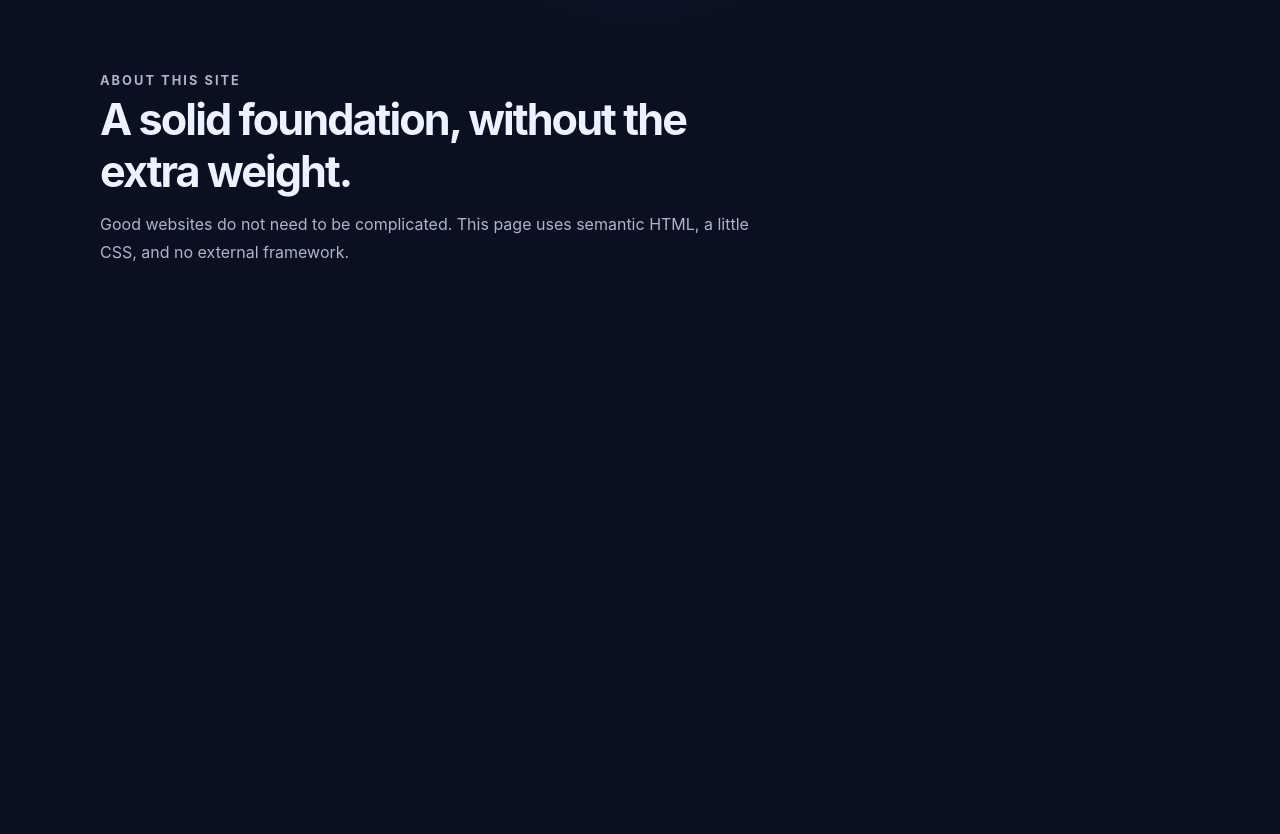
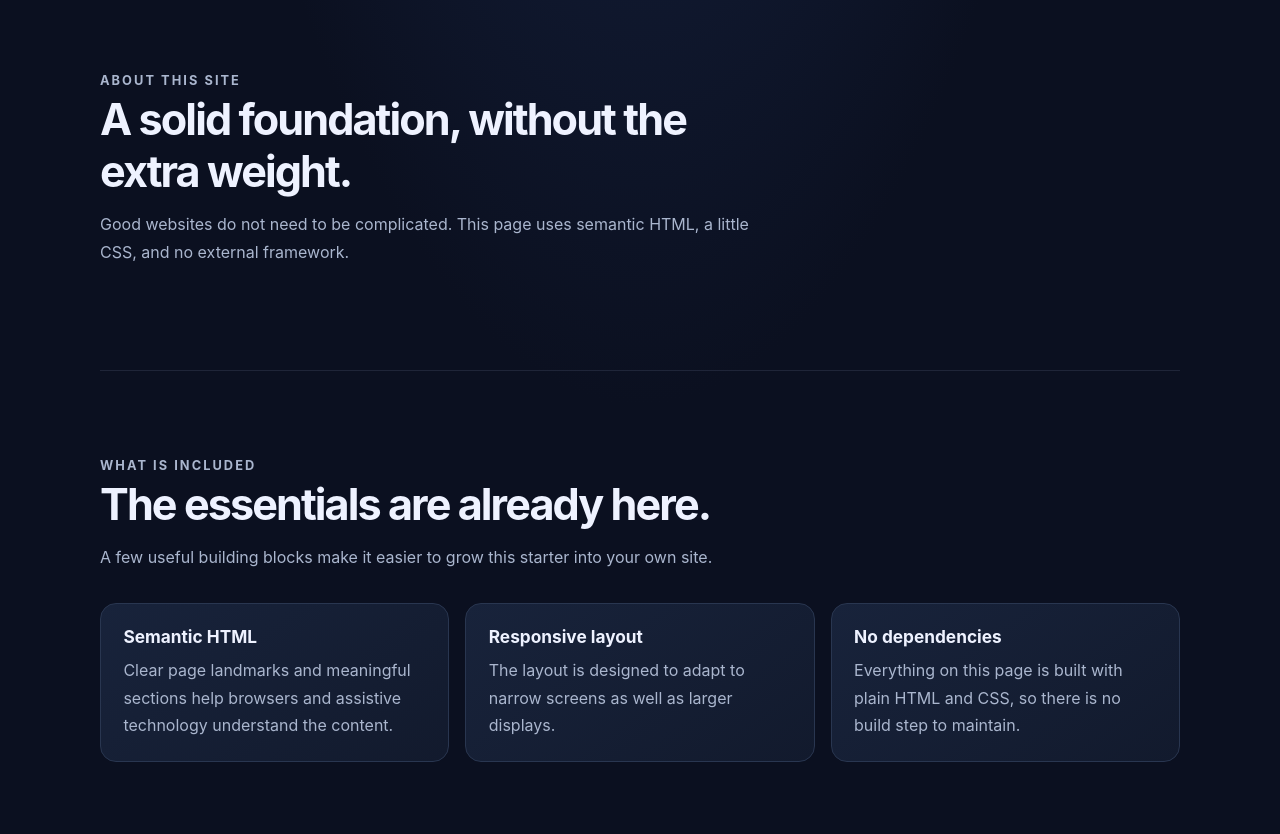
Before and after one commit to GDDASH45/htmlproject, a plain HTML site: page index.html in a window 1280 px wide. Shown: the part 775-1609 px from the top of the page. Before the commit the page ends 1145 px from the top, so only its background shows below. Drawn offline with Linux system fonts and the light colour scheme.

Commit message:
Introduce feature cards

```diff
--- a/index.html
+++ b/index.html
@@ -176,6 +176,29 @@
       color: var(--muted);
       line-height: 1.75;
     }
+    .card-grid {
+      display: grid;
+      grid-template-columns: repeat(3, minmax(0, 1fr));
+      gap: 1rem;
+    }
+
+    .feature-card {
+      padding: 1.4rem;
+      border: 1px solid var(--border);
+      border-radius: 1rem;
+      background: linear-gradient(145deg, var(--surface-raised), var(--surface));
+    }
+
+    .feature-card h3 {
+      margin: 0;
+      font-size: 1.08rem;
+    }
+
+    .feature-card p {
+      margin: 0.65rem 0 0;
+      color: var(--muted);
+      line-height: 1.7;
+    }
   </style>
 </head>
 <body>
@@ -222,6 +245,27 @@
         <p>Good websites do not need to be complicated. This page uses semantic HTML, a little CSS, and no external framework.</p>
       </div>
     </section>
+    <section class="section" id="features" aria-labelledby="features-title">
+      <div class="section-heading">
+        <p class="eyebrow">What is included</p>
+        <h2 id="features-title">The essentials are already here.</h2>
+        <p>A few useful building blocks make it easier to grow this starter into your own site.</p>
+      </div>
+      <div class="card-grid">
+        <article class="feature-card">
+          <h3>Semantic HTML</h3>
+          <p>Clear page landmarks and meaningful sections help browsers and assistive technology understand the content.</p>
+        </article>
+        <article class="feature-card">
+          <h3>Responsive layout</h3>
+          <p>The layout is designed to adapt to narrow screens as well as larger displays.</p>
+        </article>
+        <article class="feature-card">
+          <h3>No dependencies</h3>
+          <p>Everything on this page is built with plain HTML and CSS, so there is no build step to maintain.</p>
+        </article>
+      </div>
+    </section>
 
   </main>
 
```
